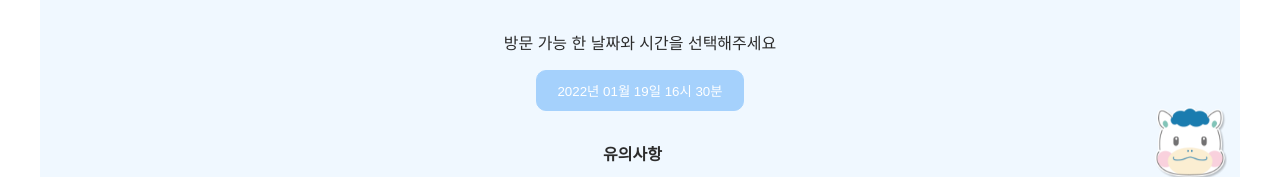
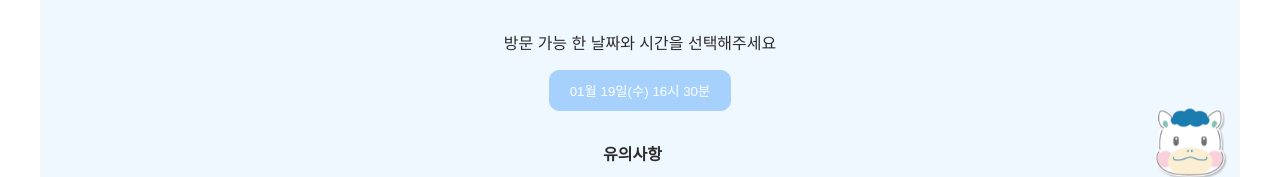
Before and after one commit to ssunivs/front-ssunivs-store, a React (Create React App) app: page /Reservation in a window 1280 px wide. Shown: the part 584-761 px from the top of the page. Built offline with nearby package versions, Linux system fonts and the light colour scheme.

Commit message:
datapicker

```diff
--- a/src/pages/Reservation.js
+++ b/src/pages/Reservation.js
@@ -38,7 +38,7 @@ function Reservation(){
             <p id={styles.reservationNotice}>
             <br></br>
             <form className={styles.reservationForm}
-            action=" " name="reservationInfo" method="get">
+            action=" " name="reservationInfo" method="post">
                 <label>
                     <span>성함&nbsp;&nbsp;&nbsp;</span>
                     <input id="rsv_name" name="rsv_name" type="text" required></input>
@@ -62,15 +62,17 @@ function Reservation(){
                     onChange={date => setStartDate(date)}
                     withPortal
                     customInput={<ExampleCustomInput />}
-                    dateFormat="yyyy년 MM월 dd일 H시 mm분"
+                    dateFormat="MM월 dd일(eee) H시 mm분"
                     minDate={new Date()}
                     // popperPlacement="auto"
                     showTimeSelect
                     timeFormat=" H시 mm분"
                     timeIntervals={15}
                     filterDate={isWeekday}
+                    // closeOnScroll={true}
                     minTime={minTime}
                     maxTime={maxTime}
+                    // showPopperArrow={false}
                     excludeTimes={[
                         setHours(setMinutes(new Date(), 45), 9),
                         setHours(setMinutes(new Date(), 0), 10),
```
Also changed, not shown: src/pages/Reservation.module.css (line endings or trailing spaces).
